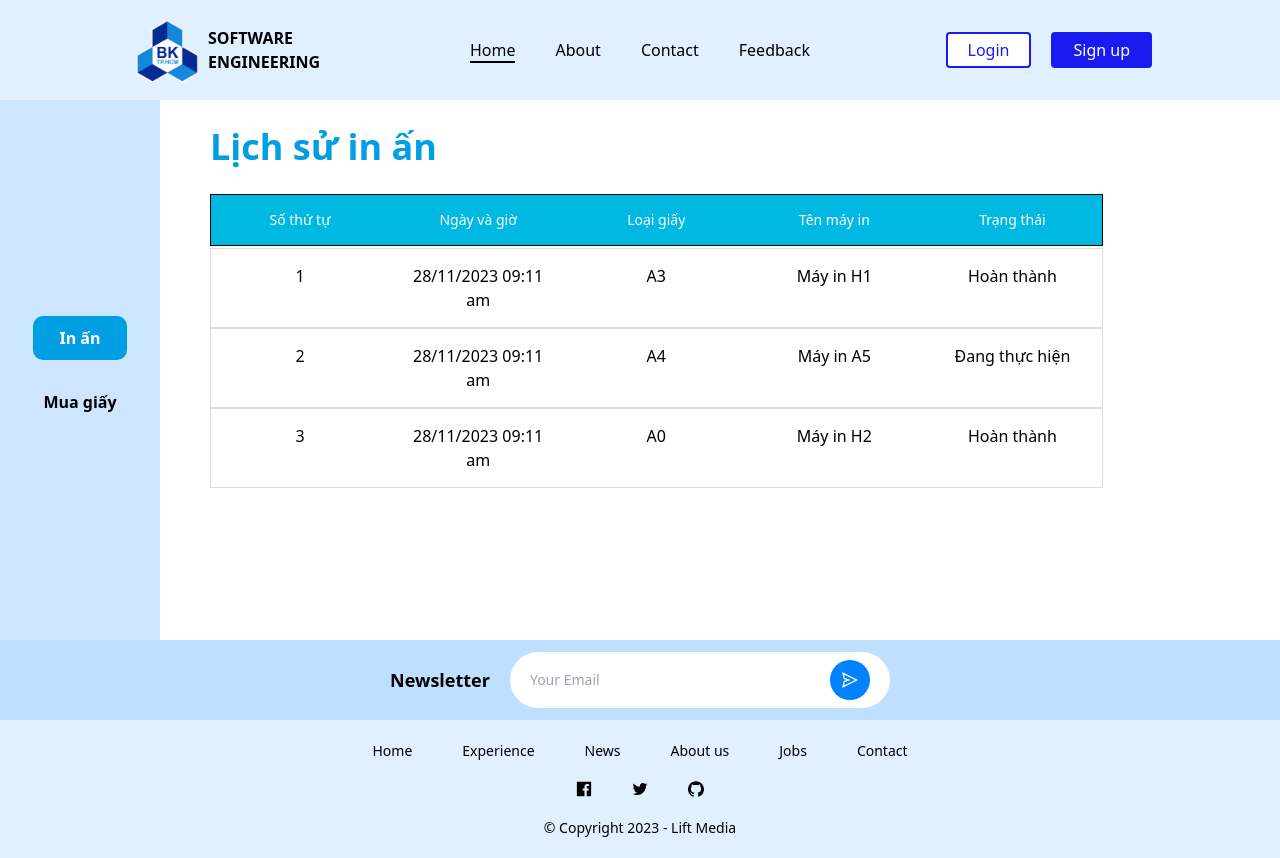
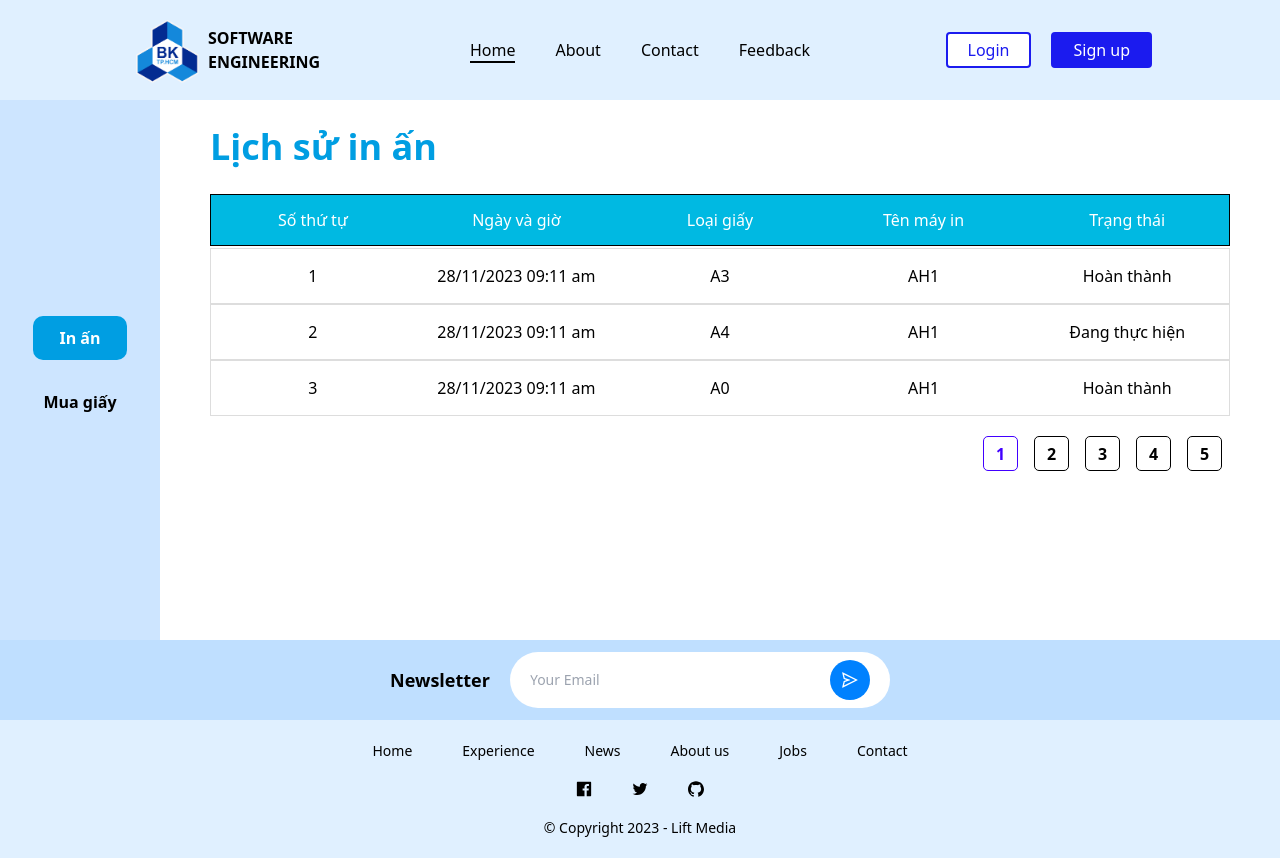
Before and after one commit to SyThanh11/cnpm_project, a React (Vite) app: page /user/history/print in a window 1280 px wide. Built offline with nearby package versions, Linux system fonts and the light colour scheme.

Commit message:
* history buy & print
Change content when press the number page

```diff
--- a/src/components/templates/HistoryBuyTemplate.tsx
+++ b/src/components/templates/HistoryBuyTemplate.tsx
@@ -1,13 +1,13 @@
-import { useNavigate } from 'react-router-dom'
-import { PATH } from 'constant/config';
-import { useState } from 'react';
+// import { useNavigate } from 'react-router-dom'
+// import { PATH } from 'constant/config';
+import { useState, useEffect } from 'react';
 
 const HistoryBuyData = ({ header, data }) => {
     return (
-      <div style={{ display: 'flex', flexDirection: 'column', width: '100%' }}>
+      <div className="flex flex-col w-full">
           {header.map((headerData, rowIndex) => (
               <div className="block mb-2 text-sm font-medium text-[#FFFFFF]"
-                  key={rowIndex} style={{ display: 'flex', width: '100%', border: '1px solid #000', backgroundColor: '#00B9E2', textAlign: 'center' }}>
+                  key={rowIndex} style={{ display: 'flex', width: '100%', border: '1px solid #000', backgroundColor: '#00B9E2', textAlign: 'center', fontSize: '16px' }}>
 
               {headerData.map((cellData, cellIndex) => (
                   <div key={cellIndex} style={{ flex: 1, padding: '15px' }}>
@@ -32,7 +32,7 @@ const HistoryBuyData = ({ header, data }) => {
 };
 
 const PageNumbers = ({ numPages, onPageClick }) => {
-  const [clickedPage, setClickedPage] = useState(null);
+  const [clickedPage, setClickedPage] = useState(1);
   const [hoveredPage, setHoveredPage] = useState(null);
 
   const pageNumbers = Array.from({ length: numPages }, (_, index) => index + 1);
@@ -67,7 +67,7 @@ const PageNumbers = ({ numPages, onPageClick }) => {
   });
 
   return (
-    <div style={{ display: 'flex', justifyContent: 'right', marginTop: '20px' }}>
+    <div className="flex justify-end mt-20">
       {pageNumbers.map((pageNumber) => (
         <div
           key={pageNumber}
@@ -84,34 +84,39 @@ const PageNumbers = ({ numPages, onPageClick }) => {
 };
 
 
-const Content = ({ currentPage }) => (
-    <div>
-        <p>Content for Page {currentPage}</p>
-        {/* Replace this with your own logic to fetch and display content */}
-    </div>
-);
-
 export const HistoryBuyTemplate = () => {
-    const navigate = useNavigate();
+    // const navigate = useNavigate();
     const tableHeader = [['Số thứ tự', 'Ngày và giờ', 'Loại giấy', 'Số lượng', 'Trạng thái']];
-    const tableData = [
-        ['1', '28/11/2023 09:11 am', 'A3', '10', 'Hoàn thành'],
-        ['2', '28/11/2023 09:11 am', 'A4', '10', 'Đang thực hiện'],
-        ['3', '28/11/2023 09:11 am', 'A0', '10', 'Hoàn thành'],
-    ];
+    const [tableData, setTableData] = useState([
+      ['1', '28/11/2023 09:11 am', 'A3', '10', 'Hoàn thành'],
+      ['2', '28/11/2023 09:11 am', 'A4', '10', 'Đang thực hiện'],
+      ['3', '28/11/2023 09:11 am', 'A0', '10', 'Hoàn thành'],
+  ]);
     const [currentPage, setCurrentPage] = useState(1);
     const numberOfPages = 5;
 
     const handlePageClick = (pageNumber) => {
-        setCurrentPage(pageNumber);
-    };
+      const newData = generateDataForPage(pageNumber);
+      setTableData(newData);
+      setCurrentPage(pageNumber);
+  };
+  const generateDataForPage = (pageNumber) => {
+    return [
+        [`${(pageNumber-1)*3 + 1}`, '28/11/2023 09:11 am', 'A3', `${pageNumber}`, 'Hoàn thành'],
+        [`${(pageNumber-1)*3 + 2}`, '28/11/2023 09:11 am', 'A4', `${pageNumber}`, 'Đang thực hiện'],
+        [`${(pageNumber-1)*3 + 3}`, '28/11/2023 09:11 am', 'A0', `${pageNumber}`, 'Hoàn thành'],
+    ];
+  };
+  useEffect(() => {
+    handlePageClick(1);
+  }, []);
+
   return (
     <div className="HistoryPrintTemplate grid grid-cols-1">
         <div className="col-span-1 ml-[50px] mr-[50px] py-10">
             <h1 className="text-[#009EE2] font-bold text-36 pb-20 pt-10">Lịch sử mua giấy</h1>
             <HistoryBuyData header={tableHeader} data={tableData} />
             <PageNumbers numPages={numberOfPages} onPageClick={handlePageClick} />
-            <Content currentPage={currentPage} />
         </div>
     </div>
   )
--- a/src/components/templates/HistoryPrintTemplate.tsx
+++ b/src/components/templates/HistoryPrintTemplate.tsx
@@ -1,12 +1,13 @@
-import { useNavigate } from 'react-router-dom'
-import { PATH } from 'constant/config';
+// import { useNavigate } from 'react-router-dom'
+// import { PATH } from 'constant/config';
+import { useState, useEffect } from 'react';
 
 const HistoryPrintData = ({ header, data }) => {
     return (
-    <div style={{ display: 'flex', flexDirection: 'column', width: '100%' }}>
+      <div className="flex flex-col w-full">
           {header.map((headerData, rowIndex) => (
               <div className="block mb-2 text-sm font-medium text-[#FFFFFF]"
-                key={rowIndex} style={{ display: 'flex', width: '175%', border: '1px solid #000', backgroundColor: '#00B9E2', textAlign: 'center' }}>
+                  key={rowIndex} style={{ display: 'flex', width: '100%', border: '1px solid #000', backgroundColor: '#00B9E2', textAlign: 'center', fontSize: '16px'}}>
 
               {headerData.map((cellData, cellIndex) => (
                   <div key={cellIndex} style={{ flex: 1, padding: '15px' }}>
@@ -18,7 +19,7 @@ const HistoryPrintData = ({ header, data }) => {
 
 
           {data.map((rowData, rowIndex) => (
-            <div key={rowIndex} style={{ display: 'flex', width: '175%', border: '1px solid #ddd', textAlign: 'center' }}>
+              <div key={rowIndex} style={{ display: 'flex', width: '100%', border: '1px solid #ddd', textAlign: 'center' }}>
                   {rowData.map((cellData, cellIndex) => (
                       <div key={cellIndex} style={{ flex: 1, padding: '15px' }}>
                           {cellData}
@@ -30,20 +31,92 @@ const HistoryPrintData = ({ header, data }) => {
     );
 };
 
+const PageNumbers = ({ numPages, onPageClick }) => {
+  const [clickedPage, setClickedPage] = useState(1);
+  const [hoveredPage, setHoveredPage] = useState(null);
+
+  const pageNumbers = Array.from({ length: numPages }, (_, index) => index + 1);
+
+  const handleMouseEnter = (pageNumber) => {
+      setHoveredPage(pageNumber);
+  };
+
+  const handleMouseLeave = () => {
+      setHoveredPage(null);
+  };
+
+  const handleClick = (pageNumber) => {
+    setClickedPage(pageNumber);
+    onPageClick(pageNumber);
+  };
+
+  const getPageNumberStyle = (pageNumber) => ({
+    margin: '0 8px',
+    padding: '10px',
+    cursor: 'pointer',
+    backgroundColor: '#fff',
+    color: clickedPage === pageNumber ? '#4200FF' : (hoveredPage === pageNumber ? '#4200FF' : '#000'),
+    borderRadius: '5px',
+    border: clickedPage === pageNumber ? '1px solid #4200FF' : (hoveredPage === pageNumber ? '1px solid #4200FF' : '1px solid #000'),
+    width: '35px',
+    height: '35px',
+    display: 'flex',
+    justifyContent: 'center',
+    alignItems: 'center',
+    fontWeight: 'bold',
+  });
+
+  return (
+    <div className="flex justify-end mt-20">
+      {pageNumbers.map((pageNumber) => (
+        <div
+          key={pageNumber}
+          style={getPageNumberStyle(pageNumber)}
+          onClick={() => handleClick(pageNumber)}
+          onMouseEnter={() => handleMouseEnter(pageNumber)}
+          onMouseLeave={handleMouseLeave}
+        >
+          {pageNumber}
+        </div>
+      ))}
+    </div>
+  );
+};
+
 
 export const HistoryPrintTemplate = () => {
-    const navigate = useNavigate();
+    // const navigate = useNavigate();
     const tableHeader = [['Số thứ tự', 'Ngày và giờ', 'Loại giấy', 'Tên máy in', 'Trạng thái']];
-    const tableData = [
-        ['1', '28/11/2023 09:11 am', 'A3', 'Máy in H1', 'Hoàn thành'],
-        ['2', '28/11/2023 09:11 am', 'A4', 'Máy in A5', 'Đang thực hiện'],
-        ['3', '28/11/2023 09:11 am', 'A0', 'Máy in H2', 'Hoàn thành'],
+    const [tableData, setTableData] = useState([
+      ['1', '28/11/2023 09:11 am', 'A3', '10', 'Hoàn thành'],
+      ['2', '28/11/2023 09:11 am', 'A4', '10', 'Đang thực hiện'],
+      ['3', '28/11/2023 09:11 am', 'A0', '10', 'Hoàn thành'],
+  ]);
+    const [currentPage, setCurrentPage] = useState(1);
+    const numberOfPages = 5;
+
+    const handlePageClick = (pageNumber) => {
+      const newData = generateDataForPage(pageNumber);
+      setTableData(newData);
+      setCurrentPage(pageNumber);
+  };
+  const generateDataForPage = (pageNumber) => {
+    return [
+        [`${(pageNumber-1)*3 + 1}`, '28/11/2023 09:11 am', 'A3', `AH${pageNumber}`, 'Hoàn thành'],
+        [`${(pageNumber-1)*3 + 2}`, '28/11/2023 09:11 am', 'A4', `AH${pageNumber}`, 'Đang thực hiện'],
+        [`${(pageNumber-1)*3 + 3}`, '28/11/2023 09:11 am', 'A0', `AH${pageNumber}`, 'Hoàn thành'],
     ];
+  };
+  useEffect(() => {
+    handlePageClick(1);
+  }, []);
+
   return (
-    <div className="HistoryPrintTemplate grid grid-cols-2">
-        <div className="left col-span-1 ml-[50px] py-10">
+    <div className="HistoryPrintTemplate grid grid-cols-1">
+        <div className="col-span-1 ml-[50px] mr-[50px] py-10">
             <h1 className="text-[#009EE2] font-bold text-36 pb-20 pt-10">Lịch sử in ấn</h1>
             <HistoryPrintData header={tableHeader} data={tableData} />
+            <PageNumbers numPages={numberOfPages} onPageClick={handlePageClick} />
         </div>
     </div>
   )
```
Lines whose indentation alone changed are shown as unchanged.
